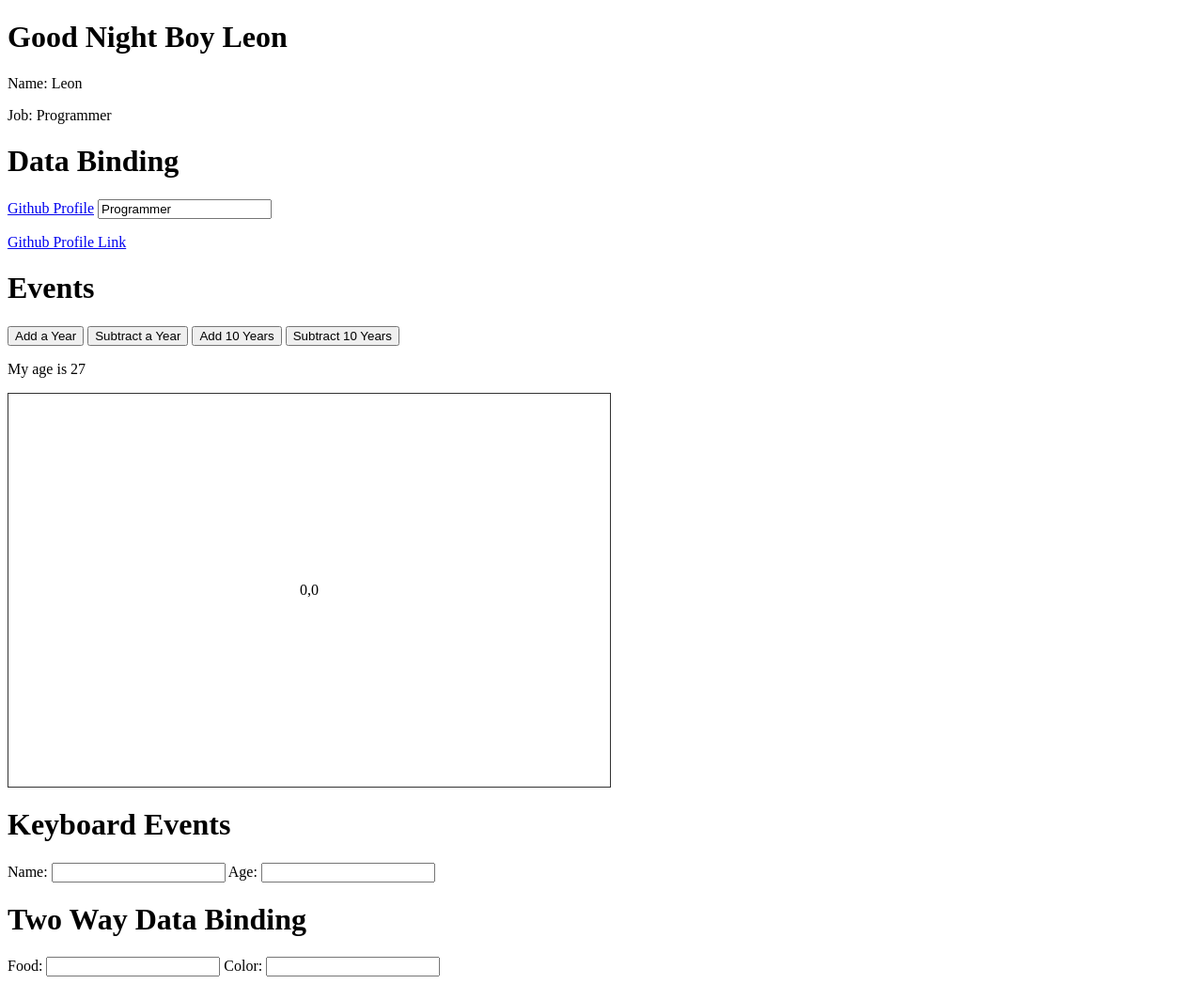
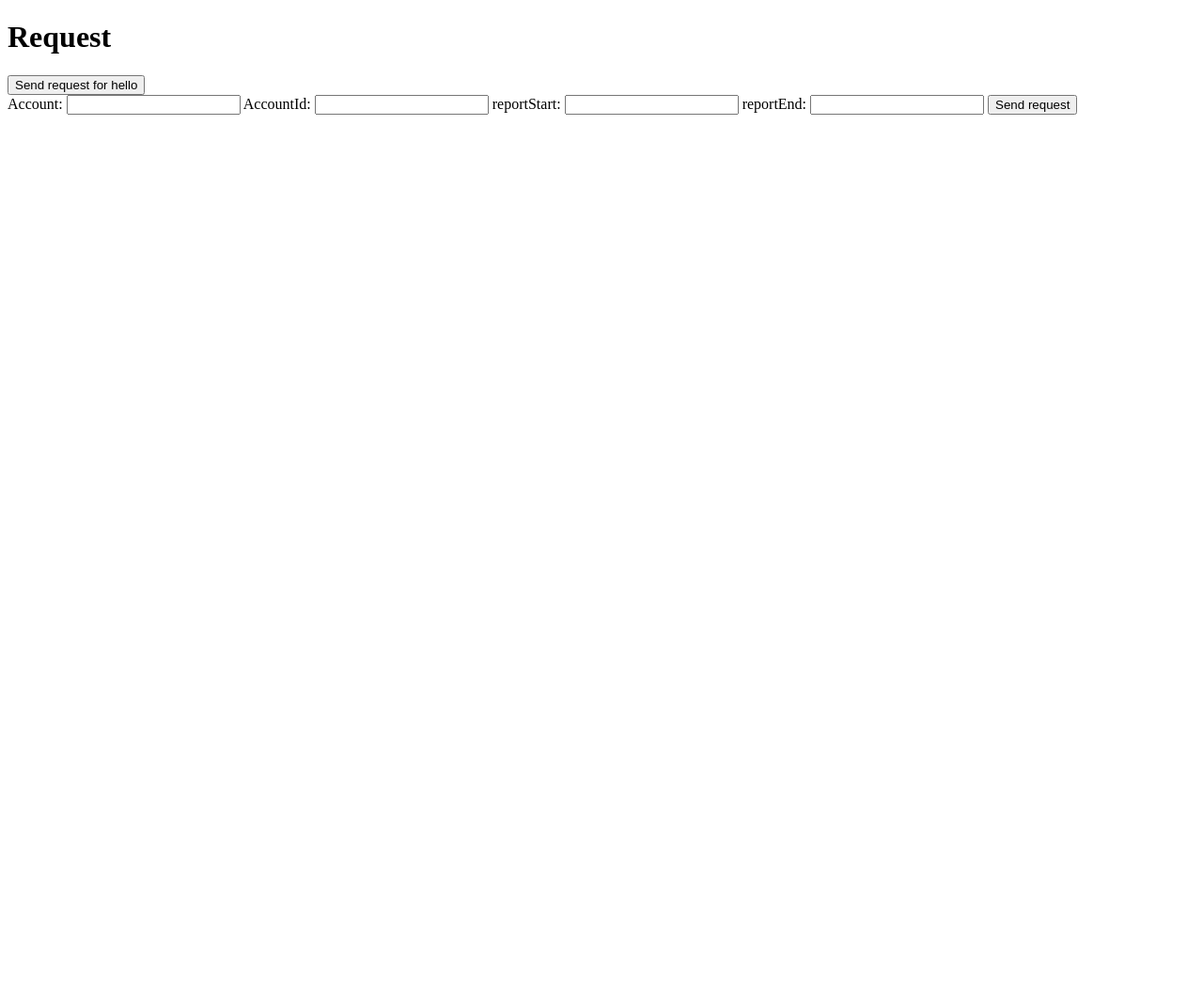
Before and after one commit to leon-lei/vue-playlist, a plain HTML site: page index.html in a window 1280 px wide. Shown: the whole page at 94% size. After the commit the page ends 800 px from the top, so only its background shows below. Drawn offline with nearby package versions, Linux system fonts and the light colour scheme.

Commit message:
Update: test send requests to local django server

```diff
--- a/app.js
+++ b/app.js
@@ -1,41 +1,23 @@
 new Vue({
     el:'#vue-app',    // must match div id on index.html
     data: {
-        name: 'Leon',    // can reference this variable with {{ name }} in index.html
-        job: 'Programmer',
-        website: 'https://github.com/leon-lei?tab=repositories',
-        websiteTag: '<a href="https://github.com/leon-lei?tab=repositories">Github Profile Link</>',
-        age: 27,
-        x: 0,
-        y: 0,
-        food: '',
-        color: '',
+        account:'',
+        accountId:'',
+        reportStart:'',
+        reportEnd:'',
     },
     methods: {
-        greet: function(time, person){     // passing in multiple args to greet function
-            return 'Good ' + time + ' ' + person + ' ' + this.name;   // referencing name from 'data' with this.name
+        sendRequestHello: function(){
+            fetch('http://127.0.0.1:8000/hello/')
+                .then(response => response.json())
+                .then(data => console.log(data))
         },
-        add: function(){
-            this.age++;
-        },
-        subtract: function(){
-            this.age--;
-        },
-        argAdd: function(inc){
-            this.age += inc;
-        },
-        argSubtract: function(dec){
-            this.age -= dec;
-        },
-        updateXY: function(event){    // automatically get event obj passed with v-on events
-            this.x = event.offsetX;
-            this.y = event.offsetY;
-        },
-        logName: function(){
-            console.log('You log name');
-        },
-        logAge: function(){
-            console.log('You log age');
+        sendRequest: function(account, accountId, reportStart, reportEnd){
+            console.log(account, accountId, reportStart, reportEnd)
+
+            // fetch('http://127.0.0.1:8000/')
+            //     .then(response => response.json())
+            //     .then(data => console.log(data))
         },
     }
 });
--- a/index.html
+++ b/index.html
@@ -11,37 +11,20 @@
 </head>
 <body>
     <div id="vue-app">
-        <h1>{{ greet('Night', 'Boy') }}</h1>    <!-- pass in multiple args to greet function-->
-        <p>Name: {{ name }}</p>
-        <p>Job: {{ job }}</p>
 
-        <h1>Data Binding</h1>
-        <a v-bind:href="website">Github Profile</a>
-        <input type="text" v-bind:value="job" />    <!-- v-bind will allow referencing to variables stored in 'data'-->
-        <p v-html="websiteTag"></p>    <!-- outputs the html-->
-
-        <h1>Events</h1>
-        <button v-on:click="add">Add a Year</button>    <!-- v-on directive listening for click event and calling 'methods'-->
-        <button @click="subtract">Subtract a Year</button>    <!-- @ is shorthand for v-on: -->
-        <button v-on:dblclick="argAdd(10)">Add 10 Years</button>   <!-- passing in arg to arg_add function-->
-        <button v-on:dblclick="argSubtract(10)">Subtract 10 Years</button>
-        <p>My age is {{ age }}</p>
-        <div id="canvas" v-on:mousemove="updateXY">{{ x }},{{ y }}</div>
-
-        <h1>Keyboard Events</h1>
-        <label>Name:</label>
-        <input type="text" v-on:keyup.enter="logName"/>    <!-- .enter is an event modifier-->
-        <label>Age:</label>
-        <input type="text" v-on:keyup.alt.enter="logAge"/>    <!-- .at.enter is chaining event modifiers-->
-
-        <h1>Two Way Data Binding</h1>
-        <label>Food:</label>
-        <input type="text" v-model="food"/>    <!-- v-model attaches the input to the variable in 'data'-->
-        <span>{{ food }}</span>    <!-- food variable is referenced from 'data'-->
-        <label>Color:</label>
-        <input type="text" v-model="color"/>
-        <span>{{ color }}</span>
-
+        <h1>Request</h1>
+        <button v-on:click="sendRequestHello">Send request for hello</button>
+        <div>
+            <label>Account:</label>
+            <input type="text" v-model="account"/>
+            <label>AccountId:</label>
+            <input type="text" v-model="accountId"/>
+            <label>reportStart:</label>
+            <input type="text" v-model="reportStart"/>
+            <label>reportEnd:</label>
+            <input type="text" v-model="reportEnd"/>
+            <button v-on:click="sendRequest(account, accountId, reportStart, reportEnd)">Send request</button>
+        </div>
     </div>
 
     <script src="app.js"></script>
```
